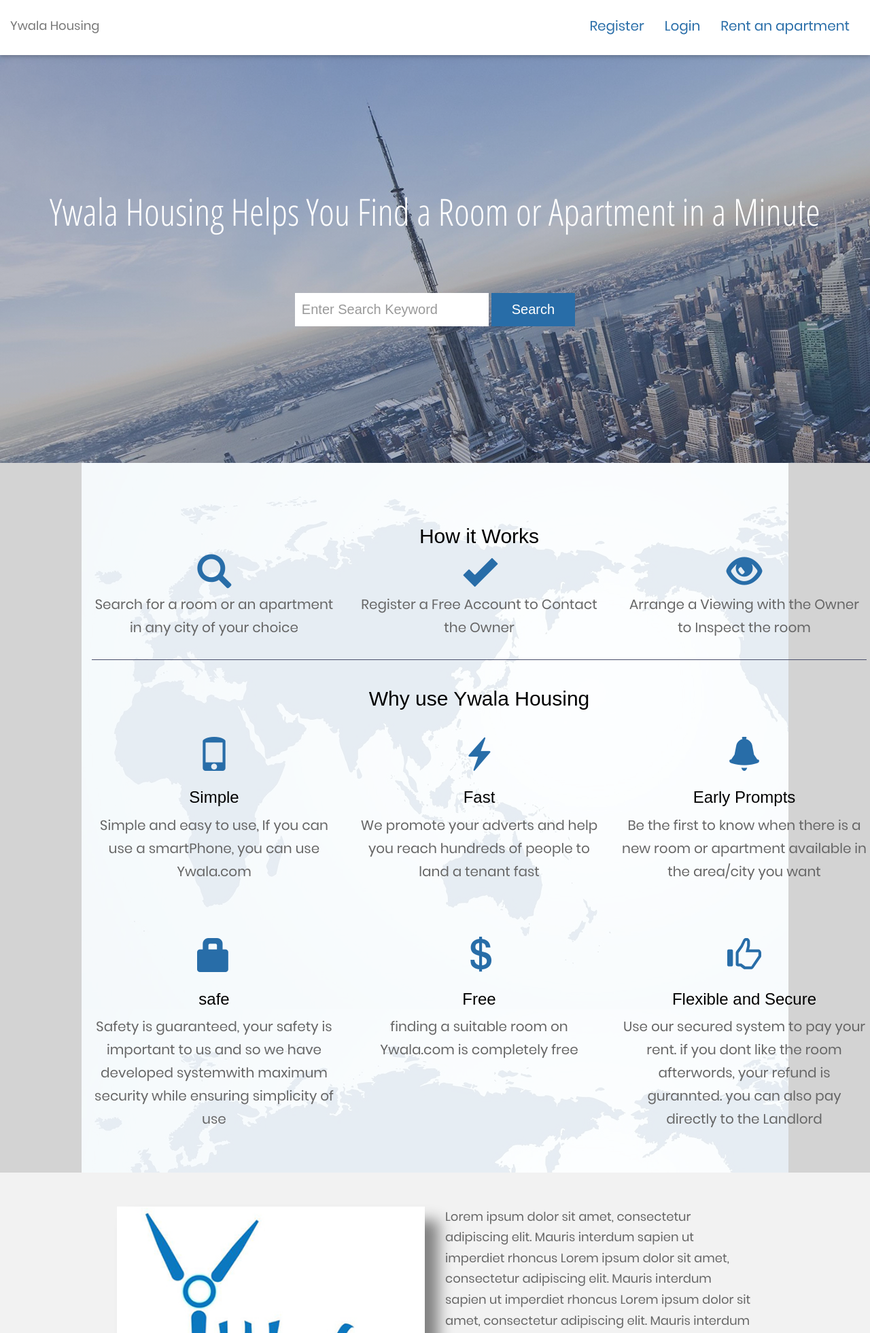
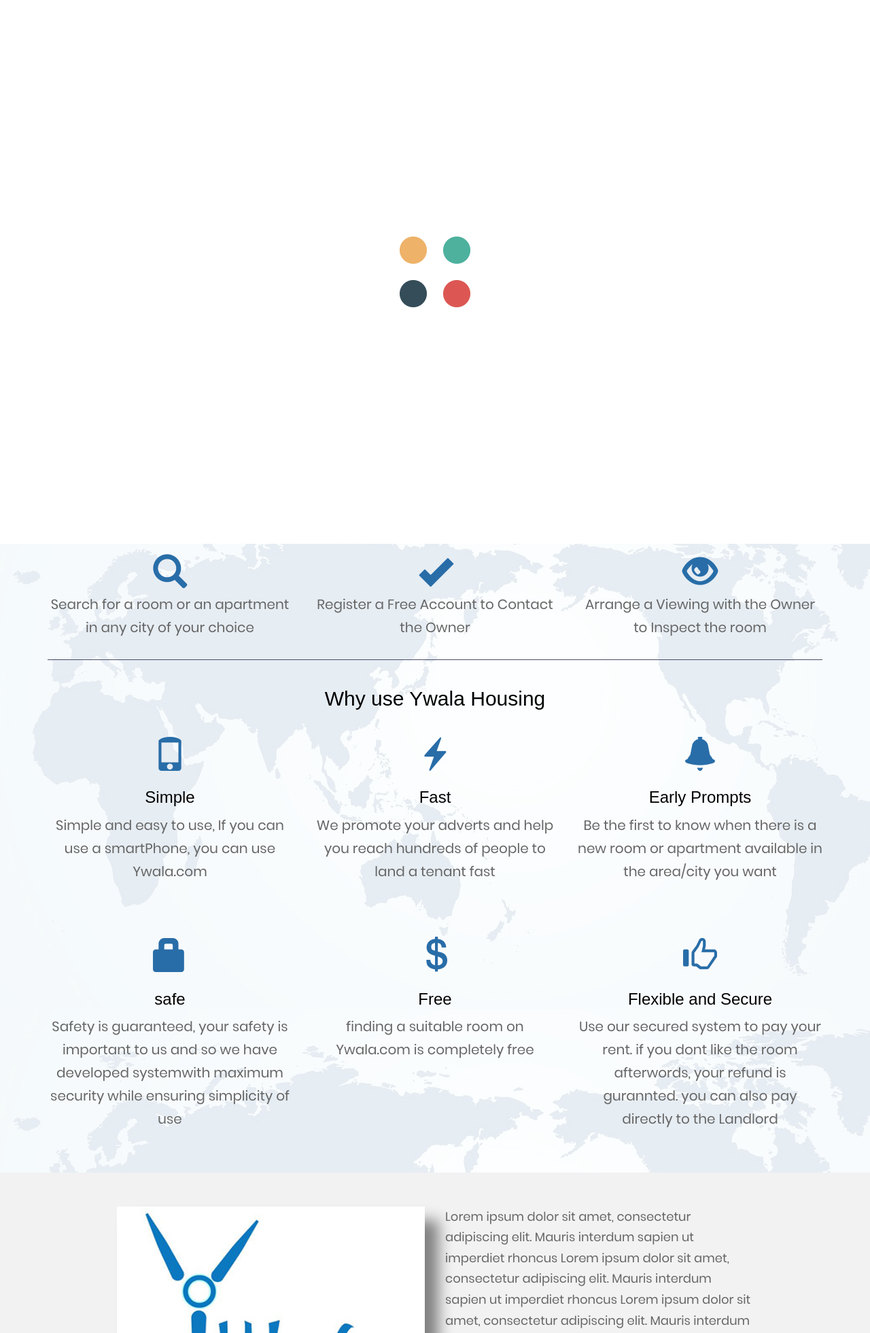
Before and after one commit to wofstech/-sturdy-happiness, a Django app: page / in a window 1280 px wide. Shown: the top 1961 px of the page at 68% size. Run offline with Django 3.2, Linux system fonts and the light colour scheme; some libraries are stand-ins or nearby versions.

Commit message:
'logooo'

```diff
--- a/account/static/account/styles.css
+++ b/account/static/account/styles.css
@@ -1,3 +1,16 @@
+.preloader {
+    position: absolute;
+    top: 0;
+    left: 0;
+    width: 100%;
+    height: 100%;
+    z-index: 9999;
+    background-image: url('/static/account/Preloader.gif');
+    background-repeat: no-repeat;
+    background-color: #FFF;
+    background-position: center;
+ }
+
 body {
     font-family:  sans-serif;
 
@@ -198,6 +211,8 @@
     url("/static/account/world3.png");
     color: #000000;
     min-height: 300px;
+
+
 
 }
 
@@ -484,9 +499,7 @@
 }
 
 #outerWall{
-    padding-left:120px;
-    padding-right:120px;
-    background: #d3d3d3;
+
 }
 
 
@@ -627,7 +640,6 @@
         color: #000000;
         min-height: 300px;
 
-
     }
 
     #newsarea1{
@@ -661,8 +673,7 @@
     }
 
     #outerWall{
-        padding-left:10px;
-        padding-right:10px;
+
         background: #d3d3d3;
     }
 
--- a/initial/templates/initial/home.html
+++ b/initial/templates/initial/home.html
@@ -25,6 +25,7 @@
     <link href="https://fonts.googleapis.com/css?family=Open+Sans+Condensed:300" rel="stylesheet">
 </head>
 <body>
+        <div class="preloader"></div>
 
 
     <nav class="navbar navbar-default">
@@ -229,6 +230,7 @@
                     <p>Copyright 2018, Ywala.com</p>
             </div>
         </footer>
+
     <script type="text/javascript" src="{% static 'account/js/jquery-3.3.1.min.js' %}"></script>
     <!-- Bootstrap tooltips -->
     <script type="text/javascript" src="{% static 'account/js/popper.min.js' %}"></script>
@@ -239,5 +241,12 @@
     <script>
             new WOW().init();
         </script>
+        <script>
+                $(document).ready(function() {
+          setInterval(function() {
+            $(".preloader").fadeOut("slow")
+          }, 3000);
+        });
+            </script>
 </body>
 </html>
```
Also changed, not shown: account/static/account/Preloader.gif (added).
